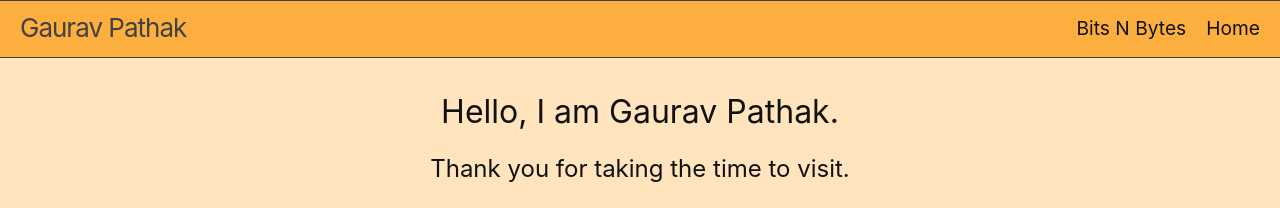
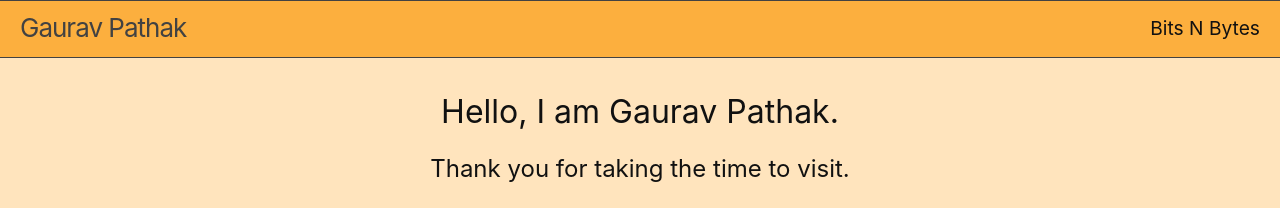
Before and after one commit to gauravpathak/gauravpathak.github.io, a Jekyll site: the page built from index.html, in a window 1280 px wide. Shown: the top 208 px of the page. Built offline with Jekyll 4.4.1, drawn with Linux system fonts in a browser that asks for light colours.

Commit message:
Removing title from index.html and adding favicon.ico

```diff
--- a/index.html
+++ b/index.html
@@ -1,6 +1,6 @@
 ---
 layout: home
-title: Home
+title:
 subtitle:
 permalink: index
 ---
```
Also changed, not shown: favicon.ico (added).
